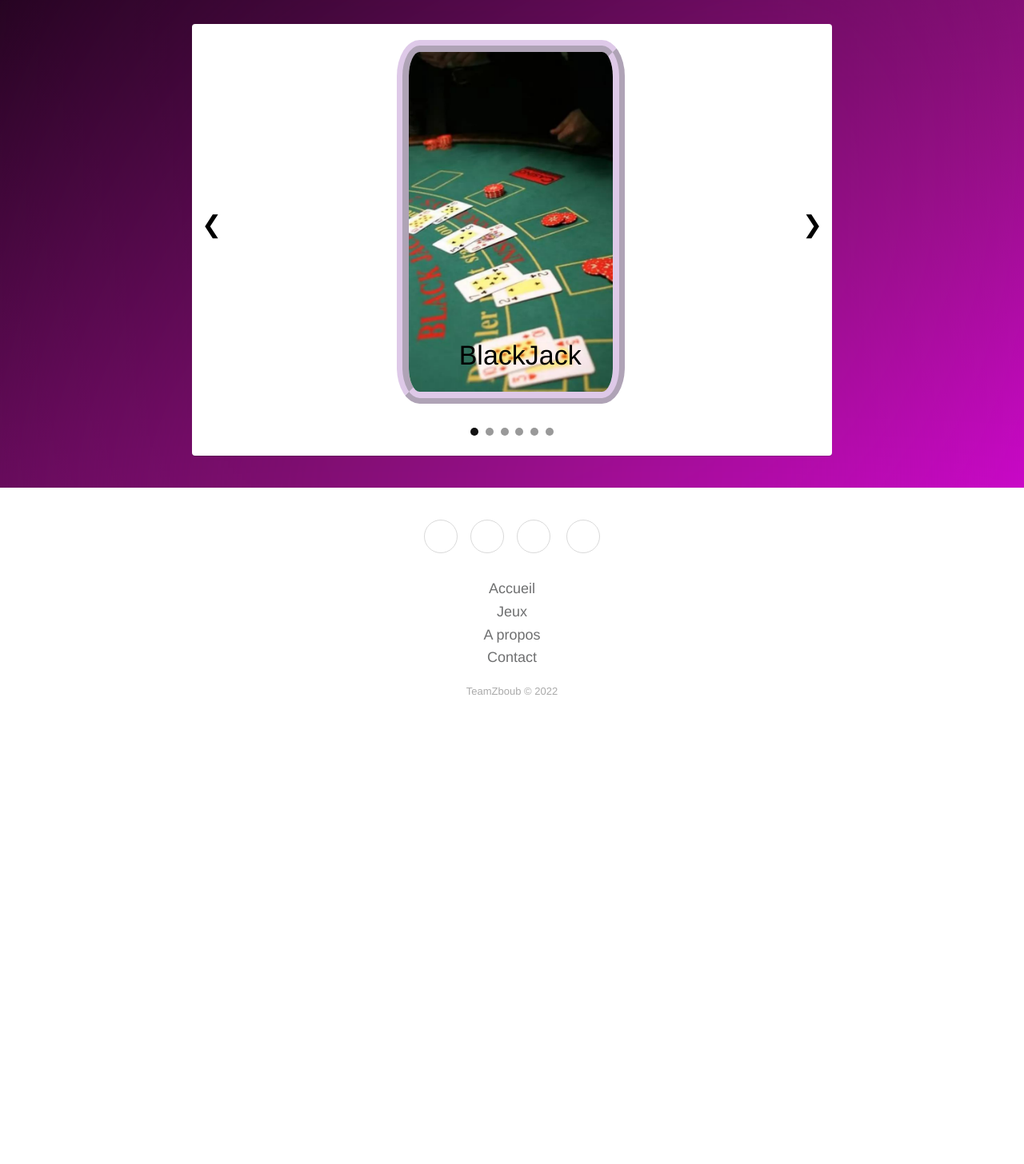
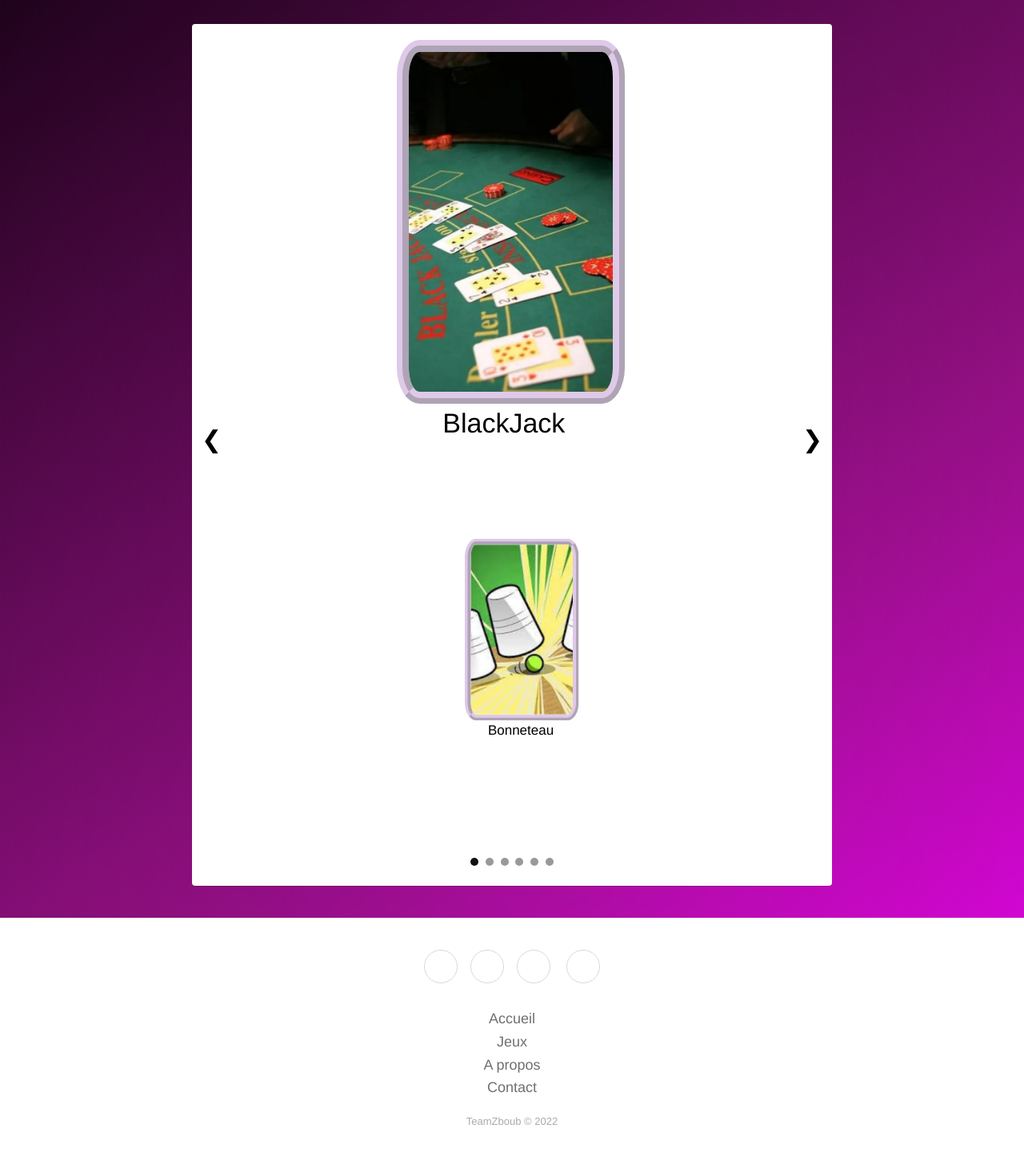
Before and after one commit to CobsiHD/Projet-WEB-INFO203-2022, a PHP site: page /pages/index.php in a window 1280 px wide. Shown: the part 300-1756 px from the top of the page at 80% size. Before the commit the page ends 1169 px from the top, so only its background shows below. Run offline with PHP 8.4, Linux system fonts and the light colour scheme.

Commit message:
PPL
ça commence à ressembler à un carrourou

```diff
--- a/www/css/style_pages_jeux.css
+++ b/www/css/style_pages_jeux.css
@@ -31,12 +31,11 @@
     background-color: rgba(0,0,0,0.5);
 }
 .slide-text {
-    position: absolute;
+    position: relative;
     color: black;
     font-size: 200%;
-    padding-left: 20%;
-    bottom: 10%;
-    width: 100%;
+    padding-left: 17%;
+    width: 75%;
 
 }
 .slide-index {
@@ -98,15 +97,11 @@ body {
     transform: scale(1.02);
 }
 
-
-
 #suiv {
     display: block;
     transform: scale(0.5);
-
 }
 
-#prev {
-    display: block;
-    transform: scale(0.5);
+#actu {
+    transform: scale(1);
 }
--- a/www/lib/js/script_pages_jeux.js
+++ b/www/lib/js/script_pages_jeux.js
@@ -13,9 +13,10 @@ function currentSlide(n) {
 function showSlides(n) {
     var i;
     var slides = document.getElementsByClassName("custom-slider");
-    var etat = document.getElementById("prev suiv actu");
     var dots = document.getElementsByClassName("dot");
     if (n > slides.length) {slideIndex = 1}
+    /*if (n+1 > slides.length) {slideIndex = 1}*/
+
     if (n < 1) {slideIndex = slides.length}
     for (i = 0; i < slides.length; i++) {
         slides[i].style.display = "none";
@@ -23,13 +24,16 @@ function showSlides(n) {
     for (i = 0; i < dots.length; i++) {
         dots[i].className = dots[i].className.replace(" active", "");
     }
+
+    if (slideIndex === 6) { slides[slideIndex - 1].id = "actu";}
+
     slides[slideIndex - 1].style.display = "block";
+    slides[slideIndex].style.display = "block";
+
+    slides[slideIndex].id = "suiv";
+    slides[slideIndex - 1].id = "actu";
+
     dots[slideIndex-1].className += " active";
 
-    slides[slideIndex - 2].id = "prev";
-    slides[slideIndex - 1].id = "actu";
-    slides[slideIndex].id = "suiv";
-
-    console.log(etat.id);
 
 }
--- a/www/pages/index.php
+++ b/www/pages/index.php
@@ -18,42 +18,42 @@
 </header>
 <div class="main">
 <section id="steezy">
-<div class="slide-container actuel">
+<div class="slide-container">
 
-    <div class="custom-slider fade" id="prev suiv actu">
+    <div class="custom-slider fade">
         <div class="slide-index">1 / 6</div>
             <a href="BlackJack/blackjack.php">
                 <img class="slide-img" src="../images/blackJack.png" alt="Le BlackJack" >
             </a>
         <div class="slide-text">BlackJack</div>
     </div>
-    <div class="custom-slider fade" id="prev suiv actu">
+    <div class="custom-slider fade">
         <div class="slide-index">2 / 6</div>
             <a href="Bonneteau/index.html">
                 <img class="slide-img" src="../images/bonneteau.png" alt="Le jeux du Bonneteau">
             </a>
         <div class="slide-text">Bonneteau</div>
     </div>
-    <div class="custom-slider fade" id="prev suiv actu">
+    <div class="custom-slider fade">
         <div class="slide-index">3 / 6</div>
             <a href="Dice/index.php">
                 <img class="slide-img" src="../images/imgdes.png" alt="Le jeu du dé">
             </a>
         <div class="slide-text">Le jeu du dé</div>
     </div>
-    <div class="custom-slider fade" id="prev suiv actu">
+    <div class="custom-slider fade">
         <div class="slide-index">4 / 6</div>
             <a href="Horse/index.php">
                 <img class="slide-img" src="../images/PMU.png" alt="Le PMU">
             </a>
         <div class="slide-text">La Course Hippique</div>
     </div>
-    <div class="custom-slider fade" id="prev suiv actu">
+    <div class="custom-slider fade">
         <div class="slide-index">5 / 6</div>
         <img class="slide-img" src="../images/roulette.png" alt="La roulette">
         <div class="slide-text">La Roulette</div>
     </div>
-    <div class="custom-slider fade" id="prev suiv actu">
+    <div class="custom-slider fade">
         <div class="slide-index">6 / 6</div>
         <img class="slide-img" src="../images/jackpot.png" alt="Machine à sous">
         <div class="slide-text">La Machine Sous</div>
```
